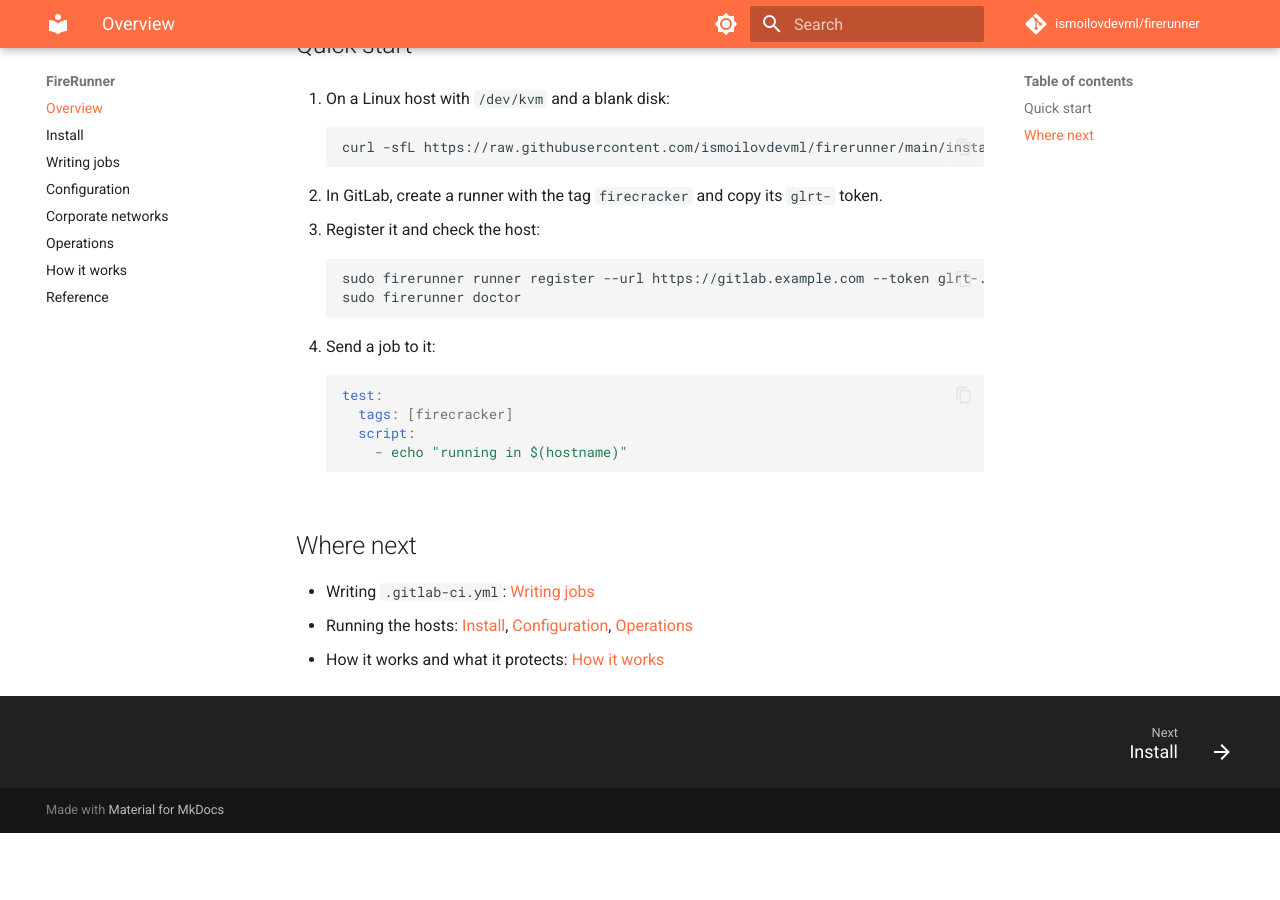
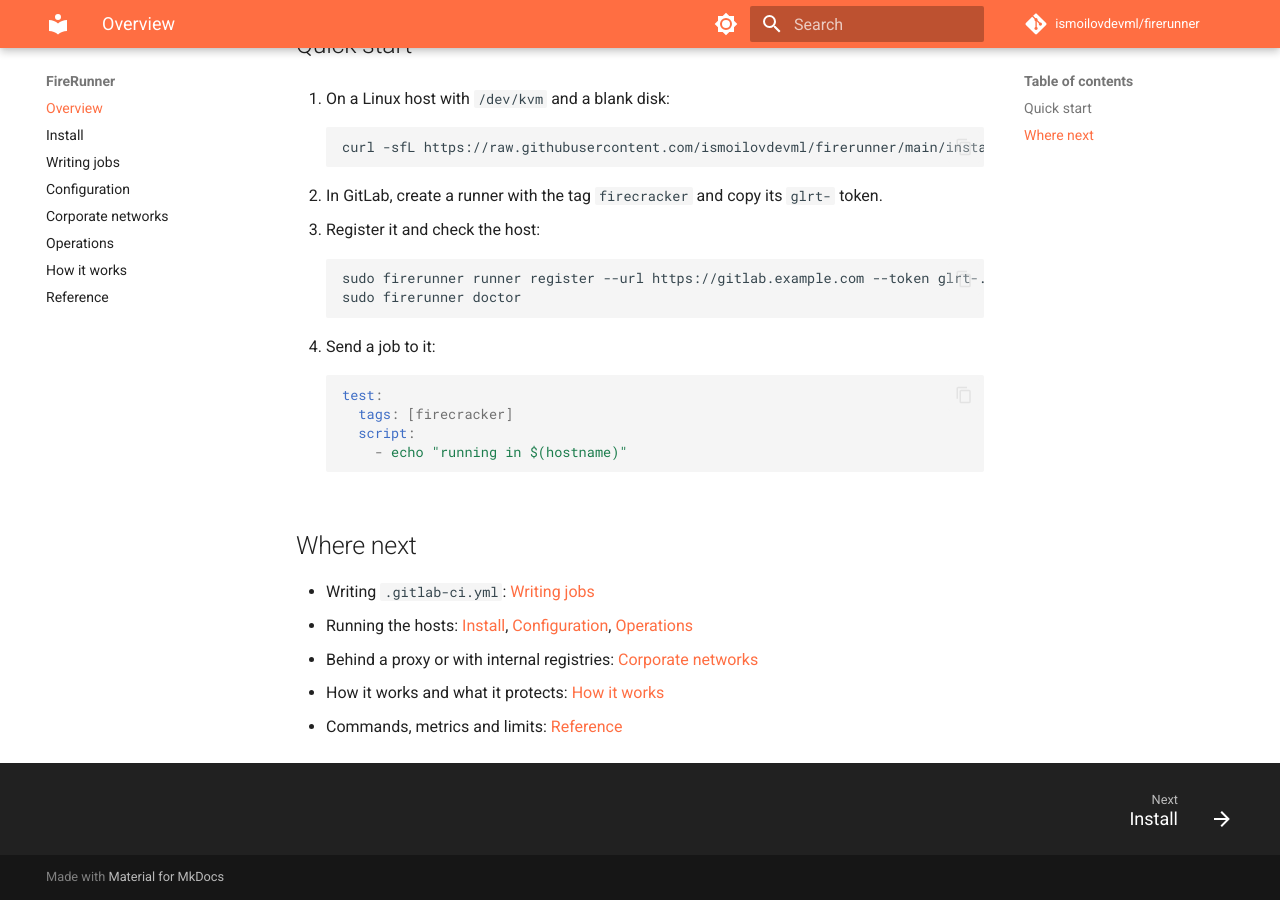
Before and after one commit to ismoilovdevml/firerunner, an MkDocs documentation site: the page built from docs/index.md, in a window 1280 px wide and 900 px high, scrolled down 607 px. Built offline with MkDocs 1.6.1 and Material for MkDocs 9.7.7, drawn with Linux system fonts in a browser that asks for light colours; comment, search, counter and statistics services are not loaded; before the commit the page ends 1440 px from its top, so only the background shows below that.

Commit message:
docs: link the Corporate networks and Reference pages from the overviews

```diff
--- a/docs/index.md
+++ b/docs/index.md
@@ -42,4 +42,6 @@ stage in it and deletes it when the job ends.
 
 - Writing `.gitlab-ci.yml`: [Writing jobs](jobs.md)
 - Running the hosts: [Install](install.md), [Configuration](configuration.md), [Operations](operations.md)
+- Behind a proxy or with internal registries: [Corporate networks](corporate-network.md)
 - How it works and what it protects: [How it works](how-it-works.md)
+- Commands, metrics and limits: [Reference](reference.md)
```
Also changed, not shown: README.md (+2 -0 lines).
